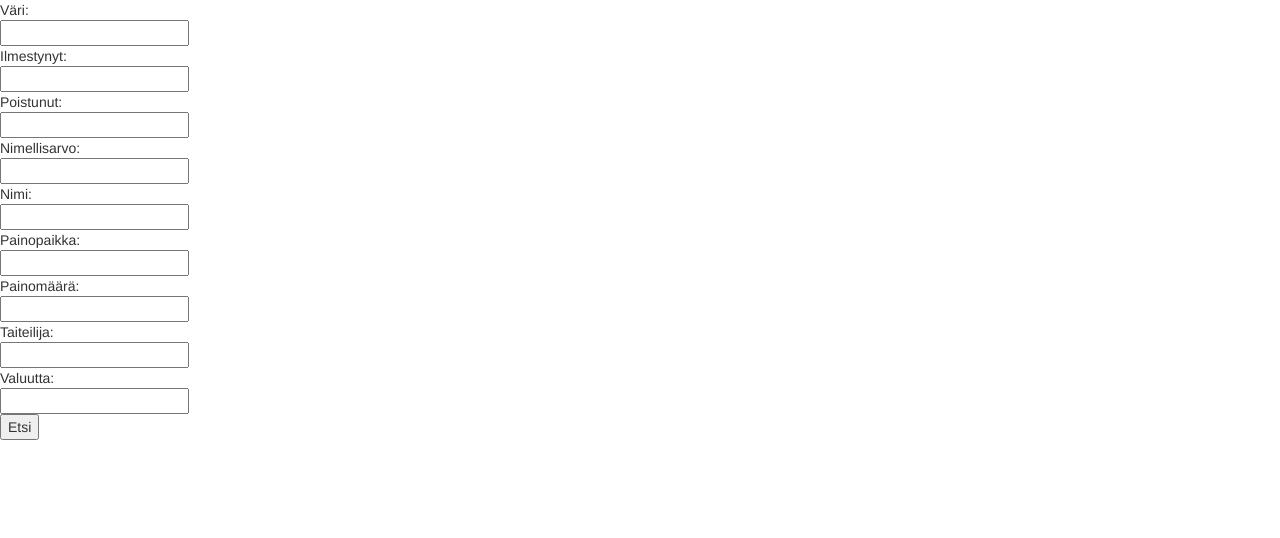
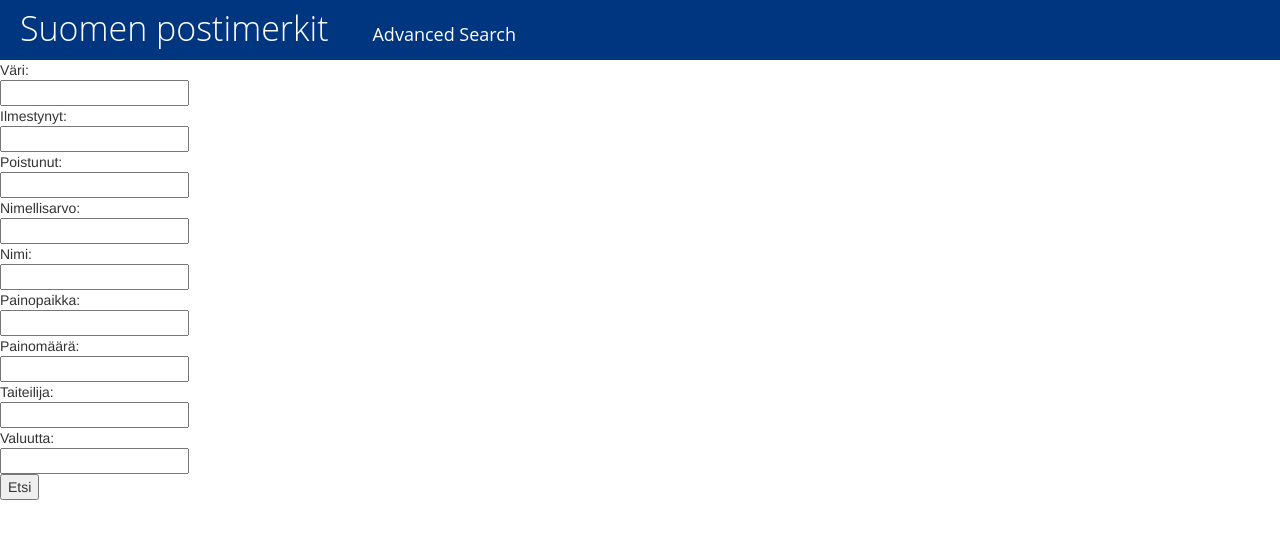
Before and after one commit to Erqq/kaixaba-project, a plain HTML site: page Kaixaba_Postimerkki/web/search.html in a window 1280 px wide. Drawn offline with nearby package versions, Linux system fonts and the light colour scheme.

Commit message:
- Added header bar

```diff
--- a/Kaixaba_Postimerkki/web/search.html
+++ b/Kaixaba_Postimerkki/web/search.html
@@ -22,11 +22,14 @@
 
 <body>
 
-<div id="root"></div>
-<script src="js/searchReact.js" type="text/babel">
-</script>
+    <div id="headerbar">
+        <a href="index.html" id="pagename">Suomen postimerkit</a>
+        <a href="search.html">Advanced Search</a>
+    </div>
 
-
+    <div id="root"></div>
+    <script src="js/searchReact.js" type="text/babel">
+    </script>
 
 </body>
 </html>
```
